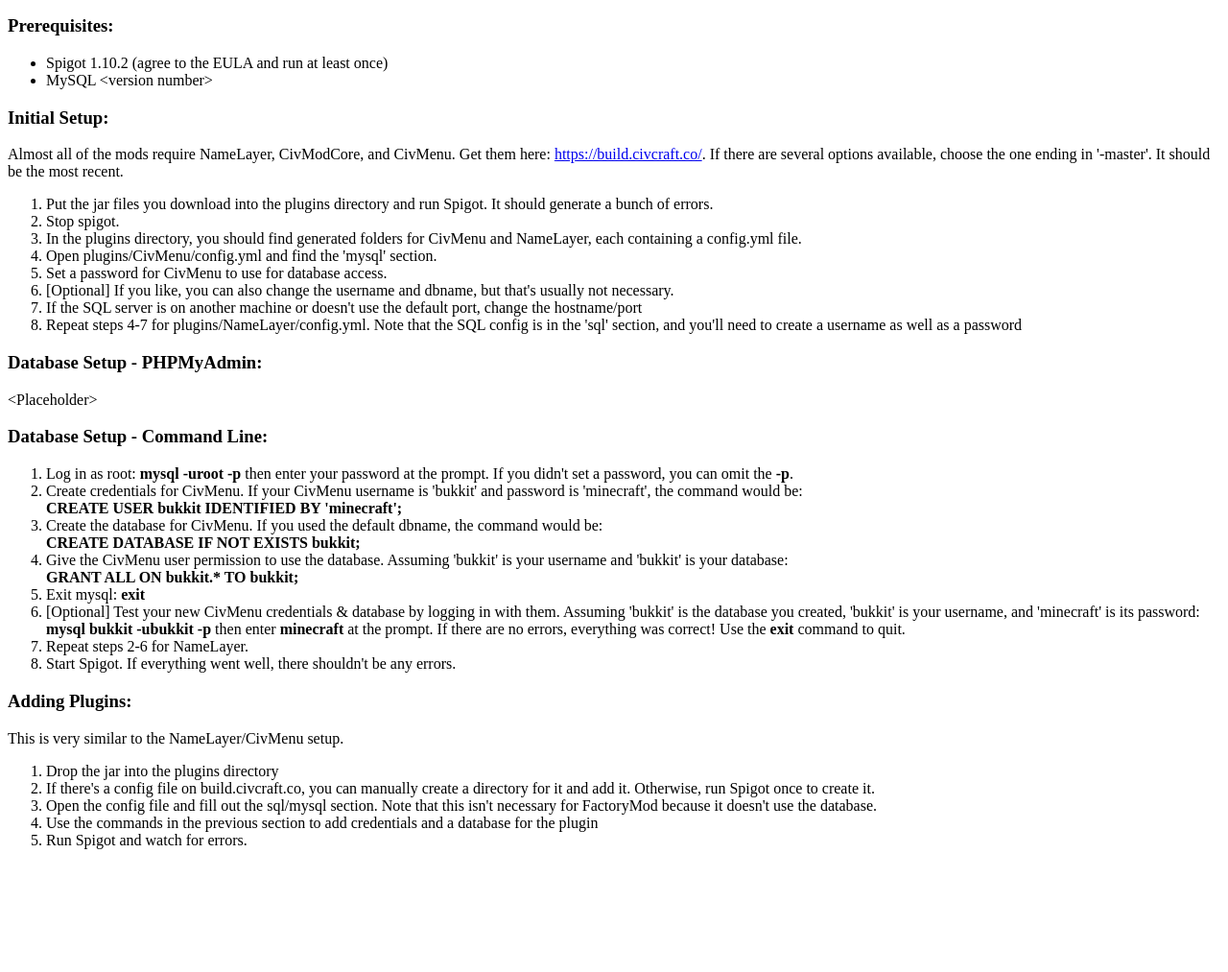
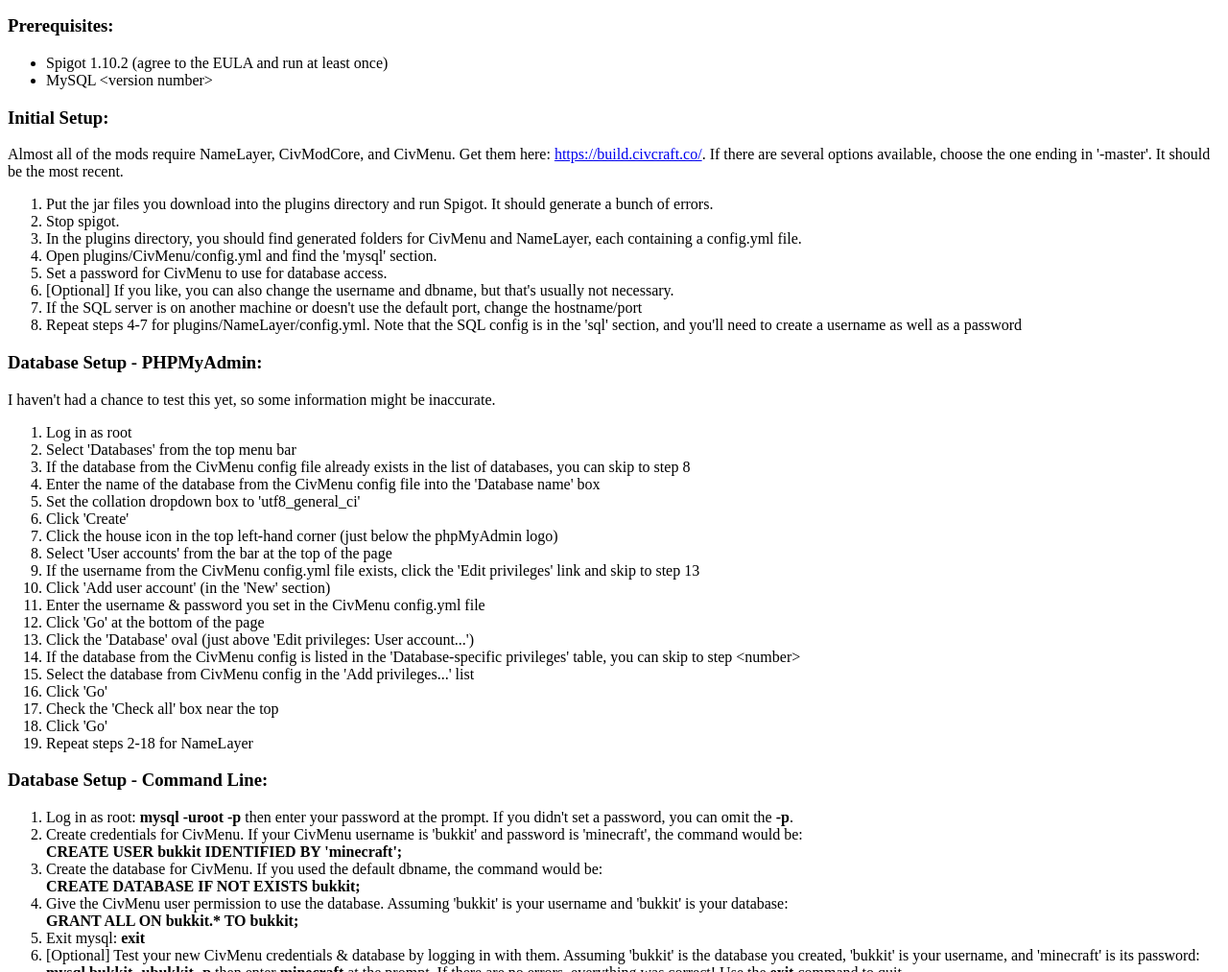
Before and after one commit to waffle-stomper/waffle-stomper.github.io, a plain HTML site: page civserversetup.htm in a window 1280 px wide. Shown: the part 87-1100 px from the top of the page at 96% size. Before the commit the page ends 988 px from the top, so only its background shows below. Drawn offline with Linux system fonts and the light colour scheme.

Commit message:
Add PHPMyAdmin draft

```diff
--- a/civserversetup.htm
+++ b/civserversetup.htm
@@ -23,7 +23,28 @@
       <li>Repeat steps 4-7 for plugins/NameLayer/config.yml. Note that the SQL config is in the 'sql' section, and you'll need to create a username as well as a password</li>
     </ol>
     <h3>Database Setup - PHPMyAdmin:</h3>
-  <p>&lt;Placeholder&gt; </p>
+  <p>I haven't had a chance to test this yet, so some information might be inaccurate.</p>
+  <ol>
+      <li>Log in as root</li>
+      <li>Select 'Databases' from the top menu bar</li>
+      <li>If the database from the CivMenu config file already exists in the list of databases, you can skip to step 8</li>
+      <li>Enter the name of the database from the CivMenu config file into the 'Database name' box</li>
+      <li>Set the collation dropdown box to 'utf8_general_ci'</li>
+      <li>Click 'Create'</li>
+      <li>Click the house icon in the top left-hand corner (just below the phpMyAdmin logo)</li>
+      <li>Select 'User accounts' from the bar at the top of the page</li>
+      <li>If the username from the CivMenu config.yml file exists, click the 'Edit privileges' link and skip to step 13</li>
+      <li>Click 'Add user account' (in the 'New' section)</li>
+      <li>Enter the username &amp; password you set in the CivMenu config.yml file</li>
+      <li>Click 'Go' at the bottom of the page</li>
+      <li>Click the 'Database' oval (just above 'Edit privileges: User account...')</li>
+      <li>If the database from the CivMenu config is listed in the 'Database-specific privileges' table, you can skip to step &lt;number&gt;</li>
+      <li>Select the database from CivMenu config in the 'Add privileges...' list</li>
+      <li>Click 'Go'</li>
+      <li>Check the 'Check all' box near the top</li>
+      <li>Click 'Go'</li>
+      <li>Repeat steps 2-18 for NameLayer</li>
+  </ol>
     <h3>Database Setup - Command Line:</h3>
     <ol>
       <li>Log in as root: <strong>mysql -uroot -p</strong> then enter your password at the prompt. If you didn't set a password, you can omit the <strong>-p</strong>.</li>
```
